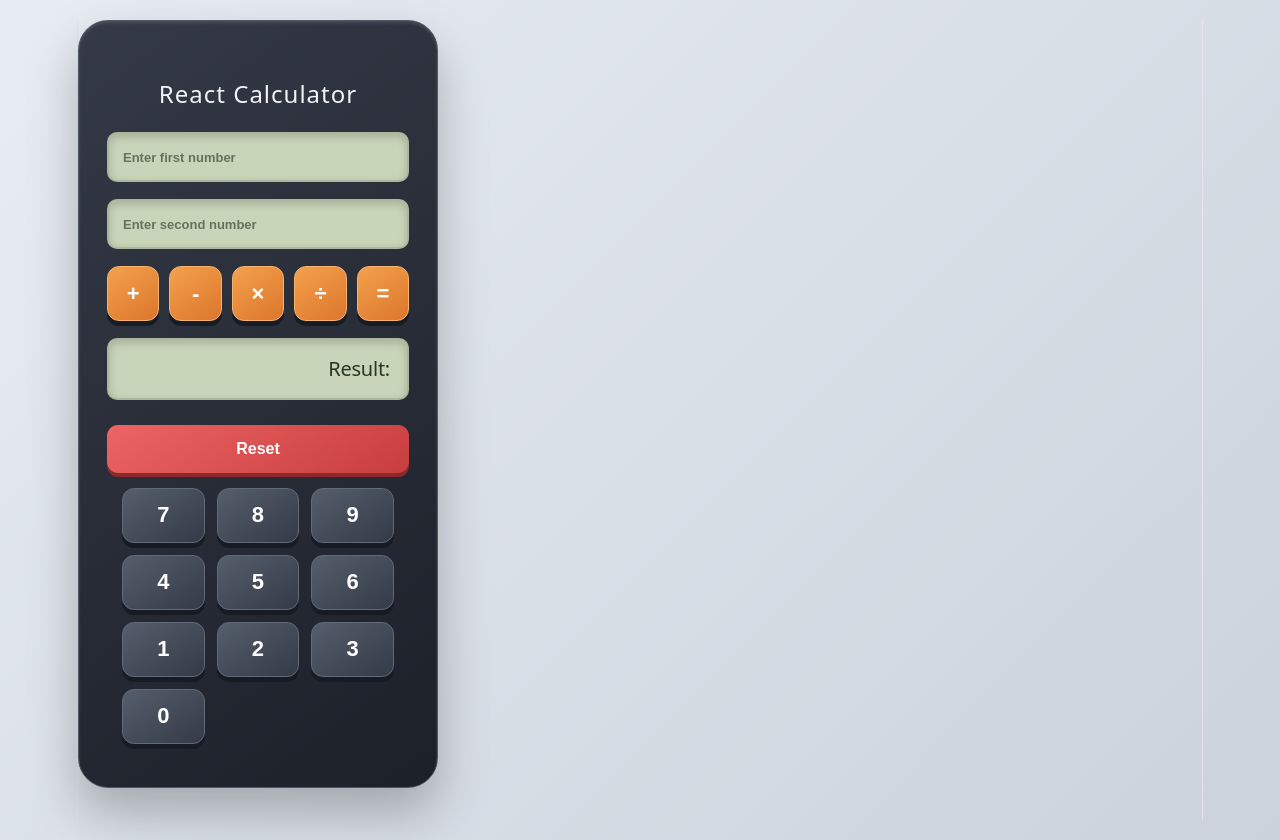
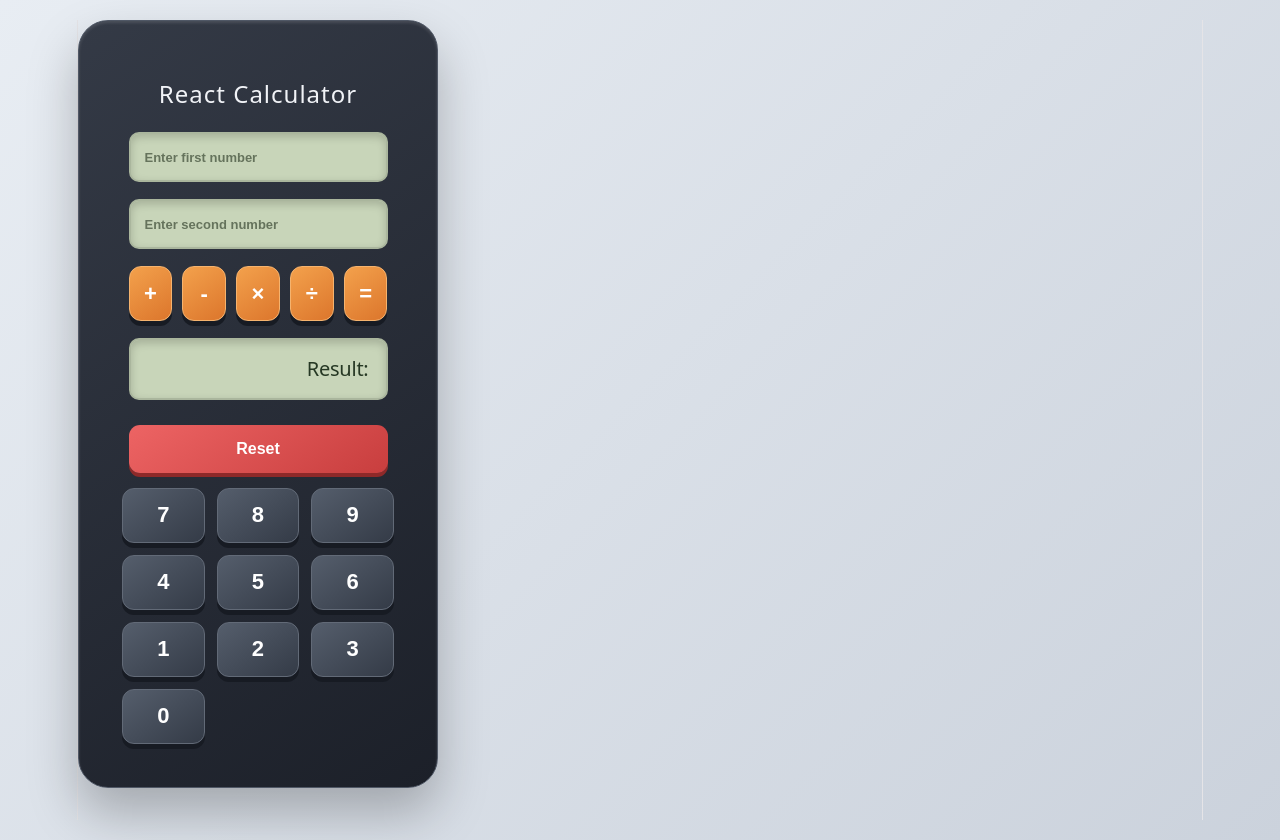
Before and after one commit to saraehrari/Caculate, a React (Vite) app in the folder Calculate/: page / in a window 1280 px wide. Built offline with nearby package versions, Linux system fonts and the light colour scheme.

Commit message:
Update App.css

```diff
--- a/Calculate/src/App.css
+++ b/Calculate/src/App.css
@@ -25,6 +25,7 @@ body {
   box-shadow:
     0 25px 50px rgba(0, 0, 0, 0.25),
     inset 0 2px 3px rgba(255, 255, 255, 0.12);
+    justify-content: center;
 }
 
 /* Heading */
@@ -38,8 +39,9 @@ body {
 
 /* Form */
 .calculator form {
-  display: flex;
+  display: grid;
   flex-direction: column;
+  justify-content: center;
   gap: 17px;
 }
 
```
